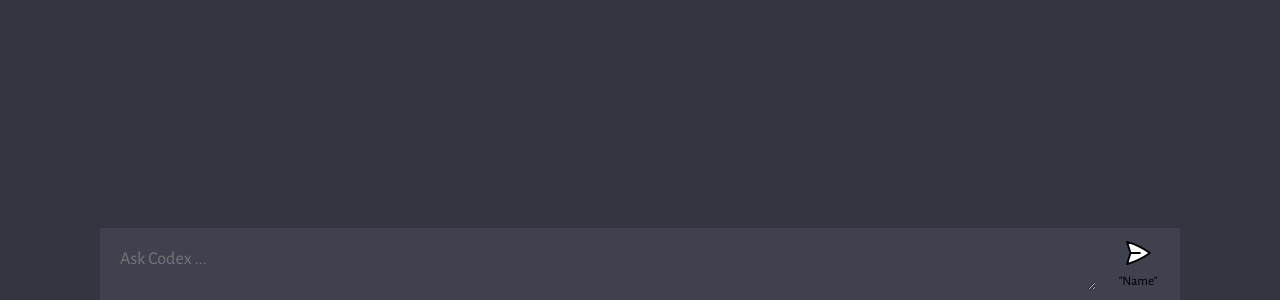
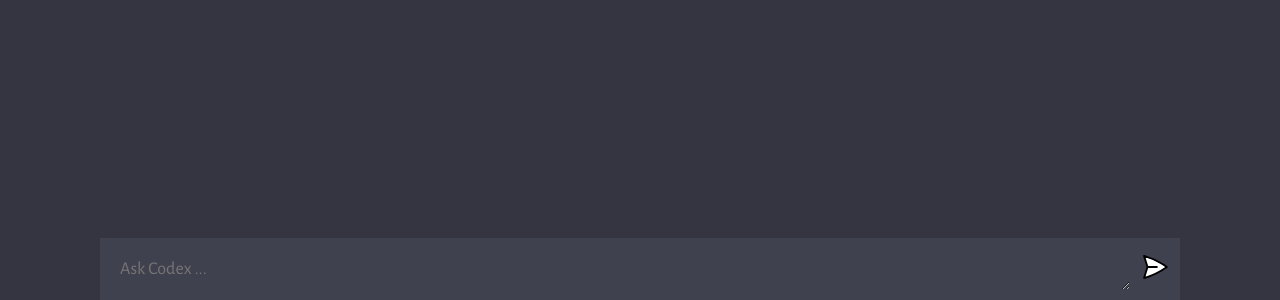
Before and after one commit to yoba-ch/codex, a website built with Vite: page client/index.html in a window 1280 px wide. Shown: the part 500-800 px from the top of the page. Built offline with nearby package versions, Linux system fonts and the light colour scheme.

Commit message:
Update submit button name

```diff
--- a/client/index.html
+++ b/client/index.html
@@ -13,7 +13,7 @@
 
       <form>
         <textarea name="prompt" cols="1" rows="1" placeholder="Ask Codex ..."></textarea>
-        <button type="submit"><img alt="Send messageto bot" src="assets/send.svg" />"Name"</button>
+        <button type="submit"><img alt="Send messageto bot" src="assets/send.svg" /></button>
       </form>
     </div>
 
```
